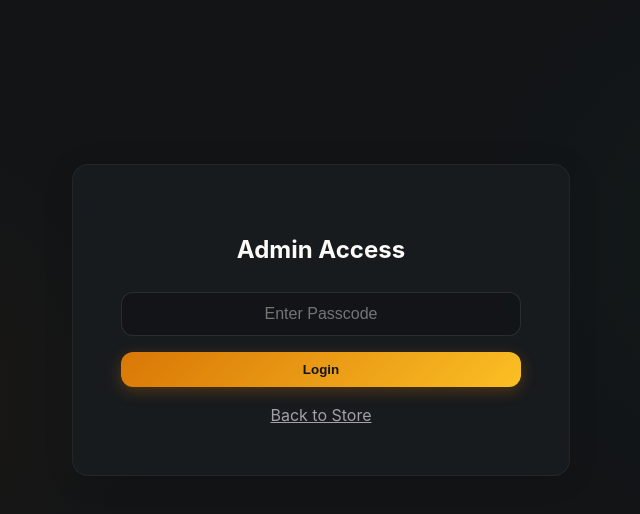
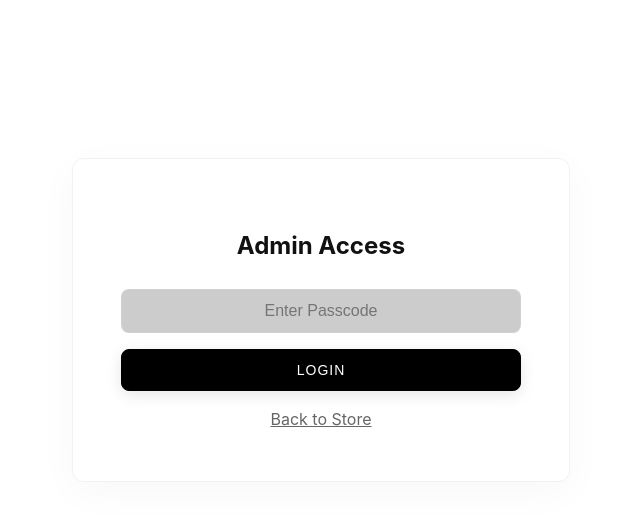
Before and after one commit to anthony-debug/karam-optic, a React (Vite) app: page /admin in a window 1280 px wide. Shown: the top 514 px of the page, without its empty margins (319-959 px from the left). Built offline with nearby package versions, Linux system fonts and the light colour scheme.

Commit message:
Rebrand to Karam Optic

```diff
--- a/index.html
+++ b/index.html
@@ -4,7 +4,7 @@
     <meta charset="UTF-8" />
     <link rel="icon" type="image/svg+xml" href="/favicon.svg" />
     <meta name="viewport" content="width=device-width, initial-scale=1.0" />
-    <title>antigrav-website-yallaa</title>
+    <title>Karam Optic</title>
   </head>
   <body>
     <div id="root"></div>
--- a/src/App.jsx
+++ b/src/App.jsx
@@ -110,7 +110,7 @@ function Store() {
 
       <div style={{ position: 'fixed', bottom: '2rem', right: '2rem', zIndex: 100, display: 'flex', flexDirection: 'column', gap: '1rem' }}>
         <a
-          href="https://wa.me/9613274884"
+          href="https://wa.me/YOUR_NUMBER_HERE"
           target="_blank"
           rel="noopener noreferrer"
           className="btn-icon"
@@ -120,7 +120,7 @@ function Store() {
           <MessageCircle size={24} />
         </a>
         <a
-          href="https://www.instagram.com/sahlab.store/"
+          href="https://www.instagram.com/karam.optic/"
           target="_blank"
           rel="noopener noreferrer"
           className="btn-icon"
--- a/src/components/Header.jsx
+++ b/src/components/Header.jsx
@@ -19,11 +19,10 @@ export default function Header({ cartItemCount, onOpenCart, onOpenCustomOrder })
           margin: 0,
           fontSize: '1.5rem',
           fontWeight: '700',
-          background: 'linear-gradient(to right, var(--color-text-main), var(--color-accent-cinnamon))',
-          WebkitBackgroundClip: 'text',
-          WebkitTextFillColor: 'transparent'
+          color: 'var(--color-text-main)',
+          letterSpacing: '-0.5px'
         }}>
-          Sahlab Store
+          Karam Optic
         </h1>
       </div>
 
--- a/src/components/Hero.jsx
+++ b/src/components/Hero.jsx
@@ -12,49 +12,59 @@ export default function Hero() {
       display: 'flex',
       alignItems: 'center',
       padding: '3rem',
-      background: 'linear-gradient(135deg, rgba(217, 119, 6, 0.1), rgba(16, 185, 129, 0.05))',
-      border: '1px solid rgba(255, 255, 255, 0.05)',
-      boxShadow: '0 8px 32px rgba(0, 0, 0, 0.3)'
+      backgroundColor: '#f8f8f8',
+      border: '1px solid rgba(0, 0, 0, 0.05)',
+      boxShadow: '0 10px 40px rgba(0, 0, 0, 0.05)'
     }}>
       <div style={{
         position: 'absolute',
         top: 0, left: 0, right: 0, bottom: 0,
-        backgroundImage: 'url(https://images.unsplash.com/photo-1508344928928-7165b67de128?auto=format&fit=crop&w=1600&q=80)',
+        backgroundImage: 'url(/assets/hero_bg.png)',
         backgroundSize: 'cover',
         backgroundPosition: 'center',
-        opacity: 0.15,
+        opacity: 0.8,
         zIndex: 0
       }} />
+      <div style={{
+        position: 'absolute',
+        top: 0, left: 0, right: 0, bottom: 0,
+        background: 'linear-gradient(to right, rgba(255,255,255,0.95) 0%, rgba(255,255,255,0.7) 50%, rgba(255,255,255,0) 100%)',
+        zIndex: 1
+      }} />
 
-      <div style={{ position: 'relative', zIndex: 1, maxWidth: '600px' }}>
+      <div style={{ position: 'relative', zIndex: 2, maxWidth: '600px' }}>
         <span style={{
           display: 'inline-block',
-          padding: '4px 12px',
-          background: 'rgba(217, 119, 6, 0.2)',
-          color: 'var(--color-accent-cinnamon)',
+          padding: '6px 14px',
+          background: 'rgba(0, 0, 0, 0.05)',
+          color: 'var(--color-text-main)',
           borderRadius: '20px',
           fontSize: '0.875rem',
-          fontWeight: 'bold',
+          fontWeight: '600',
           marginBottom: '1rem',
-          border: '1px solid rgba(217, 119, 6, 0.3)'
+          letterSpacing: '1px',
+          textTransform: 'uppercase'
         }}>
-          Trending Now
+          New Collection
         </span>
         <h2 className="hero-title" style={{
-          fontSize: '3rem',
+          fontSize: '3.5rem',
           margin: '0 0 1rem 0',
           lineHeight: 1.1,
-          fontWeight: 800
+          fontWeight: 800,
+          color: 'var(--color-text-main)',
+          letterSpacing: '-1px'
         }}>
-          World Cup 2026 Collection
+          Clarity &<br/>Elegance.
         </h2>
         <p style={{
           fontSize: '1.125rem',
           color: 'var(--color-text-muted)',
           marginBottom: '2rem',
-          lineHeight: 1.6
+          lineHeight: 1.6,
+          maxWidth: '80%'
         }}>
-          Celebrate the upcoming games with our exclusive artisan-sculpted trophies and handmade crochet team mascots. Premium materials, personalized for you.
+          Discover our premium selection of designer frames and precision lenses. Experience vision tailored to perfection at Karam Optic.
         </p>
         <button
           className="btn-primary"
--- a/src/index.css
+++ b/src/index.css
@@ -1,27 +1,27 @@
 :root {
-  /* Neo-Craft Color Palette */
-  --color-bg-dark: #121416;
-  --color-bg-panel: rgba(26, 30, 35, 0.7);
-  --color-text-main: #fdfbf7;
-  --color-text-muted: #a1a1aa;
+  /* Karam Optic Premium Light Palette */
+  --color-bg-light: #ffffff;
+  --color-bg-panel: rgba(255, 255, 255, 0.9);
+  --color-text-main: #111111;
+  --color-text-muted: #666666;
 
-  --color-accent-vanilla: #fdfbf7;
-  --color-accent-cinnamon: #d97706;
-  --color-accent-cinnamon-glow: rgba(217, 119, 6, 0.3);
-  --color-accent-pistachio: #10b981;
-  --color-accent-gold: #fbbf24;
+  --color-accent-primary: #000000;
+  --color-accent-secondary: #f4f4f5;
+  --color-accent-gold: #c5a059; /* Subtle premium gold */
+  --color-accent-glow: rgba(197, 160, 89, 0.15);
 
-  --border-radius-lg: 16px;
-  --border-radius-md: 12px;
-  --border-radius-sm: 8px;
+  --border-radius-lg: 12px;
+  --border-radius-md: 8px;
+  --border-radius-sm: 4px;
 
-  font-family: 'Inter', system-ui, -apple-system, sans-serif;
-  line-height: 1.5;
+  /* Modern typography for premium look */
+  font-family: 'Outfit', 'Inter', system-ui, -apple-system, sans-serif;
+  line-height: 1.6;
   font-weight: 400;
 
-  color-scheme: dark;
+  color-scheme: light;
   color: var(--color-text-main);
-  background-color: var(--color-bg-dark);
+  background-color: var(--color-bg-light);
 
   font-synthesis: none;
   text-rendering: optimizeLegibility;
@@ -36,56 +36,59 @@ body {
   min-height: 100vh;
   width: 100vw;
   overflow-x: hidden;
-  background-color: var(--color-bg-dark);
-  background-image:
-    radial-gradient(circle at 15% 50%, rgba(217, 119, 6, 0.05), transparent 25%),
-    radial-gradient(circle at 85% 30%, rgba(16, 185, 129, 0.03), transparent 25%);
+  background-color: var(--color-bg-light);
+  background-image: none;
 }
 
 #root {
   width: 100%;
 }
 
-/* Glassmorphism Utilities */
+/* Glassmorphism Utilities - adapted for light theme */
 .glass-panel {
   background: var(--color-bg-panel);
-  backdrop-filter: blur(12px);
-  -webkit-backdrop-filter: blur(12px);
-  border: 1px solid rgba(255, 255, 255, 0.05);
+  backdrop-filter: blur(16px);
+  -webkit-backdrop-filter: blur(16px);
+  border: 1px solid rgba(0, 0, 0, 0.05);
   border-radius: var(--border-radius-lg);
-  box-shadow: 0 4px 30px rgba(0, 0, 0, 0.1);
+  box-shadow: 0 10px 40px rgba(0, 0, 0, 0.03);
 }
 
 .glass-panel:hover {
-  border-color: rgba(255, 255, 255, 0.1);
+  border-color: rgba(0, 0, 0, 0.1);
 }
 
-/* Button Styles */
+/* Button Styles - Minimalist Premium */
 .btn-primary {
-  background: linear-gradient(135deg, #d97706, #fbbf24);
-  color: #121416;
-  border: none;
-  padding: 10px 24px;
+  background: var(--color-accent-primary);
+  color: #ffffff;
+  border: 1px solid var(--color-accent-primary);
+  padding: 12px 28px;
   border-radius: var(--border-radius-md);
-  font-weight: 600;
+  font-weight: 500;
   cursor: pointer;
   transition: all 0.3s ease;
-  box-shadow: 0 4px 15px var(--color-accent-cinnamon-glow);
+  box-shadow: 0 4px 15px rgba(0, 0, 0, 0.1);
   display: inline-flex;
   align-items: center;
   justify-content: center;
   gap: 8px;
+  text-transform: uppercase;
+  letter-spacing: 1px;
+  font-size: 0.875rem;
 }
 
 .btn-primary:hover {
+  background: transparent;
+  color: var(--color-accent-primary);
   transform: translateY(-2px);
-  box-shadow: 0 6px 20px rgba(217, 119, 6, 0.4);
+  box-shadow: 0 6px 20px rgba(0, 0, 0, 0.05);
 }
 
 .btn-secondary {
-  background: rgba(255, 255, 255, 0.05);
+  background: transparent;
   color: var(--color-text-main);
-  border: 1px solid rgba(255, 255, 255, 0.1);
+  border: 1px solid rgba(0, 0, 0, 0.1);
   padding: 10px 24px;
   border-radius: var(--border-radius-md);
   font-weight: 500;
@@ -98,16 +101,16 @@ body {
 }
 
 .btn-secondary:hover {
-  background: rgba(255, 255, 255, 0.1);
-  border-color: rgba(255, 255, 255, 0.2);
+  background: rgba(0, 0, 0, 0.03);
+  border-color: rgba(0, 0, 0, 0.2);
 }
 
 .btn-icon {
-  background: rgba(255, 255, 255, 0.05);
+  background: transparent;
   color: var(--color-text-main);
-  border: 1px solid rgba(255, 255, 255, 0.05);
-  width: 40px;
-  height: 40px;
+  border: 1px solid transparent;
+  width: 44px;
+  height: 44px;
   border-radius: 50%;
   display: flex;
   align-items: center;
@@ -117,23 +120,24 @@ body {
 }
 
 .btn-icon:hover {
-  background: rgba(255, 255, 255, 0.1);
+  background: rgba(0, 0, 0, 0.03);
+  border-color: rgba(0, 0, 0, 0.05);
   transform: scale(1.05);
 }
 
 /* Scrollbar */
 ::-webkit-scrollbar {
-  width: 8px;
+  width: 6px;
 }
 ::-webkit-scrollbar-track {
-  background: var(--color-bg-dark);
+  background: var(--color-bg-light);
 }
 ::-webkit-scrollbar-thumb {
-  background: rgba(255, 255, 255, 0.2);
-  border-radius: 4px;
+  background: rgba(0, 0, 0, 0.2);
+  border-radius: 10px;
 }
 ::-webkit-scrollbar-thumb:hover {
-  background: rgba(255, 255, 255, 0.3);
+  background: rgba(0, 0, 0, 0.4);
 }
 
 /* Animations */
@@ -148,11 +152,11 @@ body {
 }
 
 .animate-fade-in {
-  animation: fadeIn 0.3s ease forwards;
+  animation: fadeIn 0.4s ease forwards;
 }
 
 .animate-slide-in-right {
-  animation: slideInRight 0.3s cubic-bezier(0.16, 1, 0.3, 1) forwards;
+  animation: slideInRight 0.4s cubic-bezier(0.16, 1, 0.3, 1) forwards;
 }
 
 /* Responsive Utilities */
@@ -162,7 +166,7 @@ body {
     min-height: auto !important;
   }
   .hero-title {
-    font-size: 2rem !important;
+    font-size: 2.2rem !important;
   }
   .modal-grid {
     grid-template-columns: 1fr !important;
```
Also changed, not shown: src/data/products.js (+62 -66 lines), public/assets/hero_bg.png (added).
